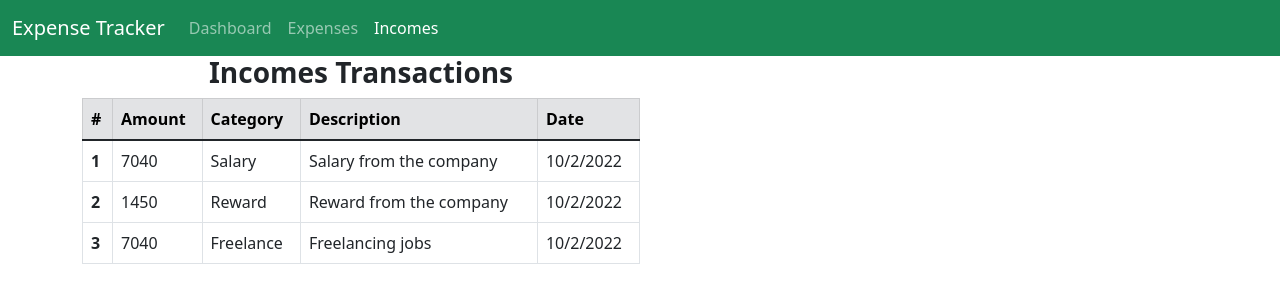
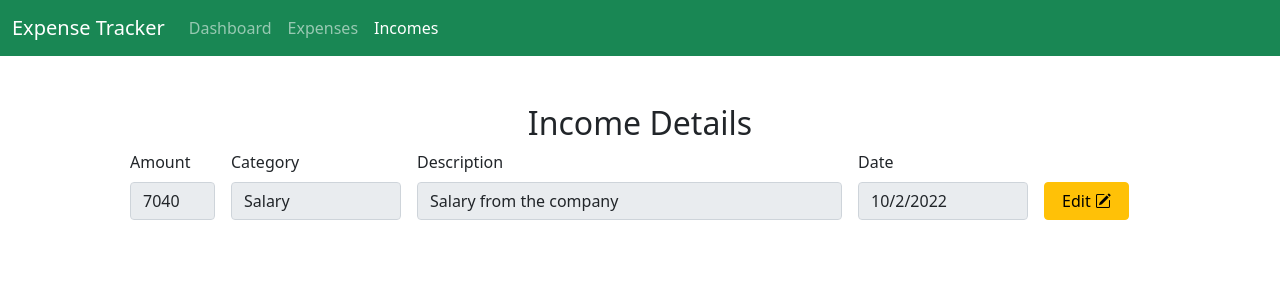
Before and after one commit to Abdelghani-Adel/expense_tracker, a React (Create React App) app: page /incomes/1 in a window 1280 px wide. Shown: the top 302 px of the page. Built offline with nearby package versions, Linux system fonts and the light colour scheme.

Commit message:
ability to edit existing income and dispatch the update

```diff
--- a/src/App.tsx
+++ b/src/App.tsx
@@ -3,6 +3,7 @@ import NavBar from "./components/NavBar";
 import Dashboard from "./pages/Dashboard/Dashboard";
 import ExpenseDetails from "./pages/ExpensesPage/ExpenseDetails/ExpenseDetails";
 import ExpensePage from "./pages/ExpensesPage/ExpensePage";
+import IncomeDetails from "./pages/IncomesPage/IncomeDetails/IncomeDetails";
 import IncomesPage from "./pages/IncomesPage/IncomesPage";
 
 function App() {
@@ -15,7 +16,7 @@ function App() {
           <Route path="expenses" element={<ExpensePage />} />
           <Route path="expenses/:id" element={<ExpenseDetails />} />
           <Route path="incomes" element={<IncomesPage />} />
-          <Route path="incomes/:id" element={<IncomesPage />} />
+          <Route path="incomes/:id" element={<IncomeDetails />} />
         </Routes>
       </div>
     </div>
--- a/src/pages/ExpensesPage/ExpenseDetails/ExpenseDetails.tsx
+++ b/src/pages/ExpensesPage/ExpenseDetails/ExpenseDetails.tsx
@@ -16,12 +16,12 @@ const ExpenseDetails: React.FC = () => {
   const dispatch = useDispatch();
   const navigate = useNavigate();
   const params = useParams();
-  const expensesState = useSelector(selectExpenses);
 
   // a boolean state to be used for deciding editing availability for the form
   const [editable, setEditable] = useState<boolean>(false);
 
   // Selecting the expense object from the state
+  const expensesState = useSelector(selectExpenses);
   const expenseIndex = expensesState.findIndex(
     (expense) => expense.id == Number(params.id)
   );
--- /dev/null
+++ b/src/pages/IncomesPage/IncomeDetails/Actions.tsx
@@ -0,0 +1,28 @@
+interface Props {
+  edithandler: () => any;
+  editable: boolean;
+}
+
+const Actions: React.FC<Props> = (props) => {
+  return (
+    <div className="col-1">
+      <button
+        type="button"
+        className="btn btn-warning w-100"
+        hidden={props.editable}
+        onClick={props.edithandler}
+      >
+        Edit <i className="bi bi-pencil-square"></i>
+      </button>
+      <button
+        type="submit"
+        className="btn btn-primary w-100"
+        hidden={!props.editable}
+      >
+        Save <i className="bi bi-send"></i>
+      </button>
+    </div>
+  );
+};
+
+export default Actions;
--- /dev/null
+++ b/src/pages/IncomesPage/IncomeDetails/IncomeAmount.tsx
@@ -0,0 +1,27 @@
+interface Props {
+  amount?: number;
+  onBlur: (input: any) => any;
+  readonly: boolean;
+}
+
+const IncomeAmount: React.FC<Props> = (props) => {
+  const blurHandler = (e: React.FocusEvent<HTMLInputElement>) => {
+    props.onBlur({ amount: e.target.value });
+  };
+  return (
+    <div className="col-1 me-3">
+      <label htmlFor="" className="form-label">
+        Amount
+      </label>
+      <input
+        type="number"
+        className="form-control"
+        defaultValue={props.amount}
+        readOnly={props.readonly}
+        onBlur={blurHandler}
+      />
+    </div>
+  );
+};
+
+export default IncomeAmount;
--- /dev/null
+++ b/src/pages/IncomesPage/IncomeDetails/IncomeCategory.tsx
@@ -0,0 +1,27 @@
+interface Props {
+  category?: string;
+  onBlur: (input: any) => any;
+  readonly: boolean;
+}
+
+const IncomeCategory: React.FC<Props> = (props) => {
+  const blurHandler = (e: React.FocusEvent<HTMLInputElement>) => {
+    props.onBlur({ category: e.target.value });
+  };
+  return (
+    <div className="col-2 me-3">
+      <label htmlFor="" className="form-label">
+        Category
+      </label>
+      <input
+        type="text"
+        className="form-control"
+        defaultValue={props.category}
+        readOnly={props.readonly}
+        onBlur={blurHandler}
+      />
+    </div>
+  );
+};
+
+export default IncomeCategory;
--- /dev/null
+++ b/src/pages/IncomesPage/IncomeDetails/IncomeDate.tsx
@@ -0,0 +1,21 @@
+interface Props {
+  date: string;
+}
+
+const IncomeDate: React.FC<Props> = (props) => {
+  return (
+    <div className="col-2 me-3">
+      <label htmlFor="" className="form-label">
+        Date
+      </label>
+      <input
+        type="text"
+        className="form-control"
+        defaultValue={props.date}
+        disabled
+      />
+    </div>
+  );
+};
+
+export default IncomeDate;
--- /dev/null
+++ b/src/pages/IncomesPage/IncomeDetails/IncomeDescription.tsx
@@ -0,0 +1,27 @@
+interface Props {
+  description?: string;
+  onBlur: (input: any) => any;
+  readonly: boolean;
+}
+
+const IncomeDescription: React.FC<Props> = (props) => {
+  const blurHandler = (e: React.FocusEvent<HTMLInputElement>) => {
+    props.onBlur({ description: e.target.value });
+  };
+  return (
+    <div className="col-5 me-3">
+      <label htmlFor="" className="form-label">
+        Description
+      </label>
+      <input
+        type="text"
+        className="form-control"
+        defaultValue={props.description}
+        readOnly={props.readonly}
+        onBlur={blurHandler}
+      />
+    </div>
+  );
+};
+
+export default IncomeDescription;
--- /dev/null
+++ b/src/pages/IncomesPage/IncomeDetails/IncomeDetails.tsx
@@ -0,0 +1,76 @@
+import { useState } from "react";
+import { useDispatch, useSelector } from "react-redux";
+import { useNavigate, useParams } from "react-router-dom";
+import {
+  Income,
+  incomeActions,
+  selectIncomes,
+} from "../../../redux/slices/incomeSlice";
+import Actions from "./Actions";
+import IncomeAmount from "./IncomeAmount";
+import IncomeCategory from "./IncomeCategory";
+import IncomeDate from "./IncomeDate";
+import IncomeDescription from "./IncomeDescription";
+
+const IncomeDetails: React.FC = () => {
+  const dispatch = useDispatch();
+  const navigate = useNavigate();
+  const params = useParams();
+
+  // a boolean state to be used for deciding editing availability for the form
+  const [editable, setEditable] = useState<boolean>(false);
+
+  // Selecting the income from state
+  const incomesState = useSelector(selectIncomes);
+  const incomeIndex = incomesState.findIndex(
+    (income) => income.id == Number(params.id)
+  );
+  const income = incomesState[incomeIndex];
+
+  // Defining a state for the new income object to be dispatched
+  const [incomeObject, setIncomeObject] = useState({
+    id: income.id,
+    amount: income.amount,
+    category: income.category,
+    date: income.date,
+    description: income.description,
+  });
+
+  // Handlers
+  const editHandler = () => setEditable(true);
+  const blurHandler = (input: Income) => {
+    setIncomeObject((prev) => ({ ...prev, ...input }));
+  };
+  const submitHandler = (e: React.FormEvent) => {
+    e.preventDefault();
+    dispatch(incomeActions.editIncome(incomeObject));
+    navigate(-1);
+  };
+
+  return (
+    <div className="row p-5">
+      <h2 className="text-center">Income Details</h2>
+      <form className="d-flex align-items-end" onSubmit={submitHandler}>
+        <IncomeAmount
+          onBlur={blurHandler}
+          amount={income.amount}
+          readonly={!editable}
+        />
+        <IncomeCategory
+          onBlur={blurHandler}
+          category={income.category}
+          readonly={!editable}
+        />
+        <IncomeDescription
+          onBlur={blurHandler}
+          description={income.description}
+          readonly={!editable}
+        />
+        <IncomeDate date={income.date} />
+        <Actions editable={editable} edithandler={editHandler} />
+      </form>
+    </div>
+  );
+};
+
+export default IncomeDetails;
--- a/src/pages/IncomesPage/IncomesTable/TableRow.tsx
+++ b/src/pages/IncomesPage/IncomesTable/TableRow.tsx
@@ -1,5 +1,6 @@
 // import { useHistory, useLocation } from "react-router-dom";
 
+import { useNavigate } from "react-router-dom";
 import { Income } from "../../../redux/slices/incomeSlice";
 import { TableColumn } from "./tableModels";
 
@@ -12,8 +13,12 @@ interface Props {
 }
 
 const TableRow: React.FC<Props> = (props) => {
+  let navigate = useNavigate();
+  const navigationhandler = () => {
+    navigate(`/incomes/${props.object.id}`);
+  };
   return (
-    <tr className="cursor--pointer">
+    <tr className="cursor--pointer" onClick={navigationhandler}>
       <th scope="row">{props.index + 1}</th>
       <td>{props.object.amount}</td>
       <td>{props.object.category}</td>
```
